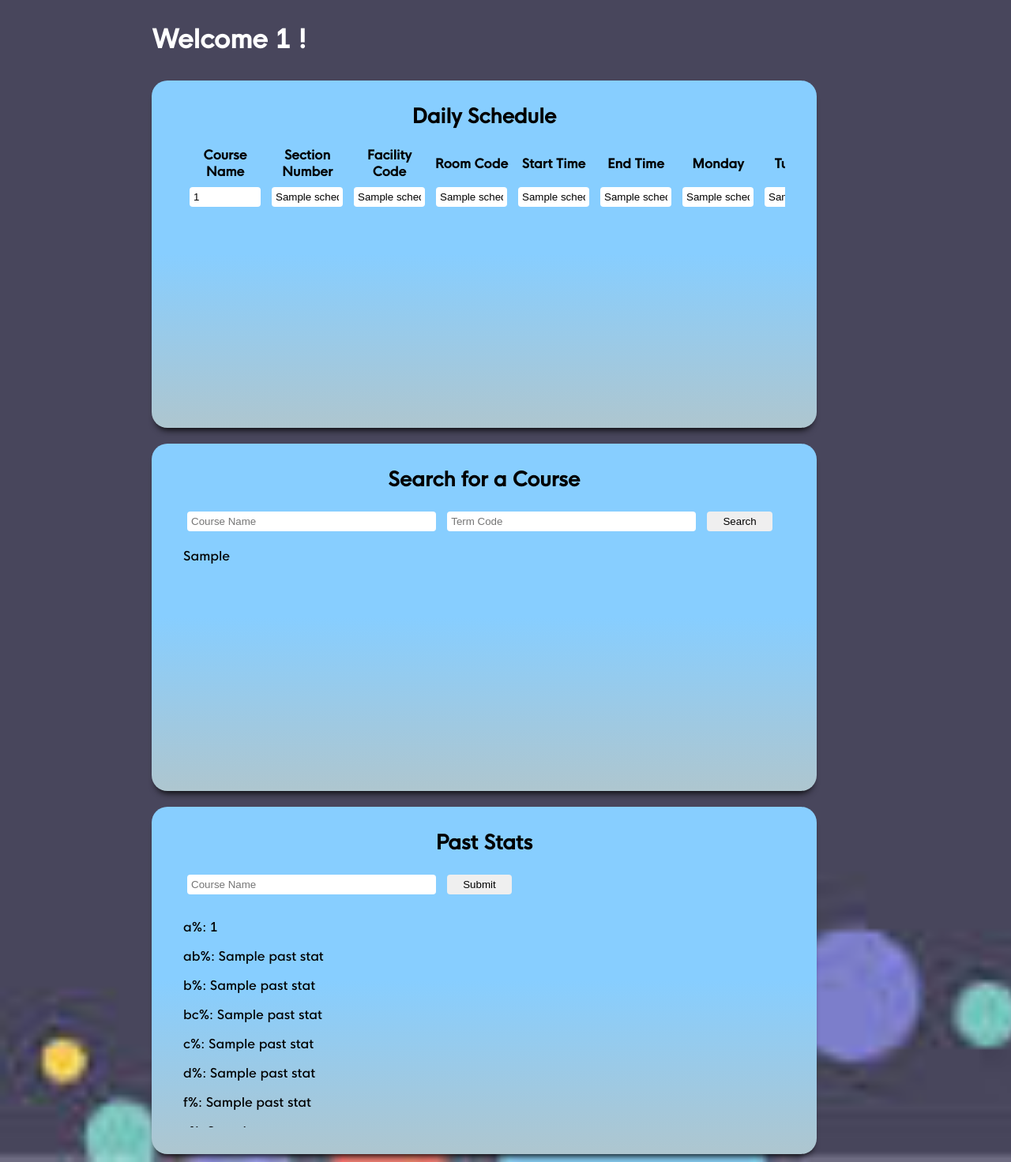
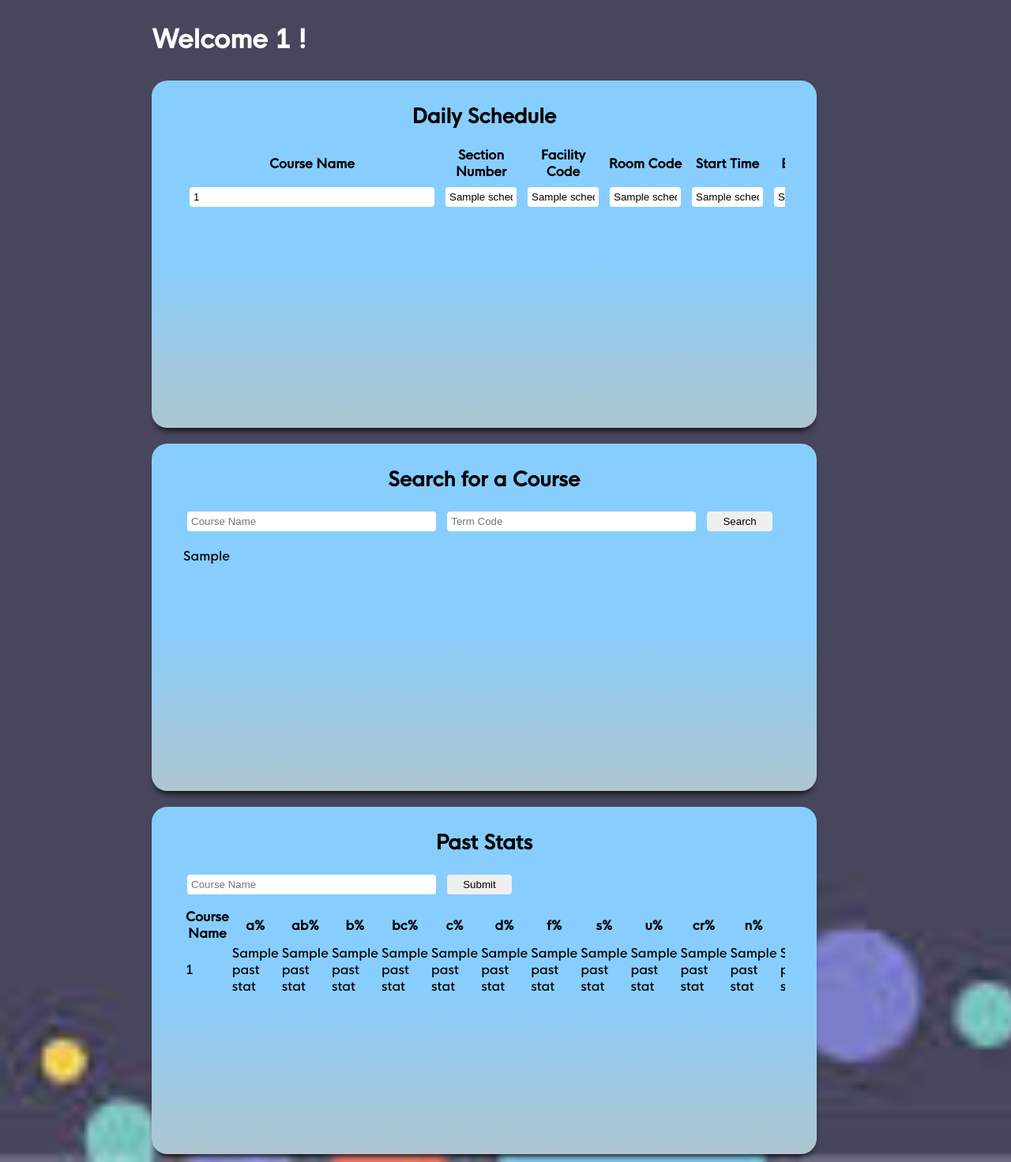
Before and after one commit to aarunishsinha/Course-Management-System, a Flask app: template templates/student.html in a window 1280 px wide. Shown: the part 63-1535 px from the top of the page at 79% size. Run offline with Flask 2, Linux system fonts and the light colour scheme; the template is opened without the code that fills it: most values are stand-ins (such as "Sample title", 1, 10 or a date in 2020); some libraries are stand-ins or nearby versions.

Commit message:
Correct pastStats of student to display in a table view, and add course name as a column.

```diff
--- a/static/css/instructor.css
+++ b/static/css/instructor.css
@@ -102,11 +102,12 @@ input[type="number"]{
   width: 3px;
   height: 3px;
   margin: 10px;
-  background-color: #eeeeee;
+  background-color: rgba(200,200,200,0.2);
 }
 
 ::-webkit-scrollbar-thumb {
-  background: #bbbbbb;
+  background: #ffffff;
+  display: inline;
 }
 
 .Short{
--- a/static/css/student.css
+++ b/static/css/student.css
@@ -26,3 +26,11 @@
 #topMargin{
   margin-top: 10px;
 }
+
+#CourseName{
+  width: 300px;
+}
+
+.studentScroll td{
+  width: 100px;
+}
--- a/templates/student.html
+++ b/templates/student.html
@@ -15,7 +15,7 @@
     {% for i in range(schedule|length) %}
       <tr>
         <form class="" action="/studentScreen/dropCourse" method="post">
-        <td><input type="text" name="CN" value="{{schedule[i][0]}}" readonly></td>
+        <td><input id = "CourseName" type="text" name="CN" value="{{schedule[i][0]}}" readonly></td>
         <td><input type="text" name="SN" value="{{schedule[i][1]}}" readonly></td>
         <td><input type="text" name="FC" value="{{schedule[i][2]}}" readonly></td>
         <td><input type="text" name="RC" value="{{schedule[i][3]}}" readonly></td>
@@ -95,22 +95,23 @@
       <th>Course Name</th><th>a%</th><th>ab%</th><th>b%</th><th>bc%</th><th>c%</th><th>d%</th><th>f%</th><th>s%</th><th>u%</th><th>cr%</th><th>n%</th><th>p%</th><th>i%</th><th>nw%</th><th>nr%</th><th>other%</th>
       {% for i in range(pastStats|length) %}
         <tr>
-          <p>a%: {{pastStats[i][0]}}</p>
-          <p>ab%: {{pastStats[i][2]}}</p>
-          <p>b%: {{pastStats[i][3]}}</p>
-          <p>bc%: {{pastStats[i][4]}}</p>
-          <p>c%: {{pastStats[i][5]}}</p>
-          <p>d%: {{pastStats[i][6]}}</p>
-          <p>f%: {{pastStats[i][7]}}</p>
-          <p>s%: {{pastStats[i][8]}}</p>
-          <p>u%: {{pastStats[i][9]}}</p>
-          <p>cr%: {{pastStats[i][10]}}</p>
-          <p>n%: {{pastStats[i][11]}}</p>
-          <p>p%: {{pastStats[i][12]}}</p>
-          <p>i%: {{pastStats[i][13]}}</p>
-          <p>nw%: {{pastStats[i][14]}}</p>
-          <p>nr%: {{pastStats[i][15]}}</p>
-          <p>other%: {{pastStats[i][16]}}</p>
+          <td>{{pastStats[i][0]}}</td>
+          <td> {{pastStats[i][2]}}</td>
+          <td> {{pastStats[i][3]}}</td>
+          <td> {{pastStats[i][4]}}</td>
+          <td> {{pastStats[i][5]}}</td>
+          <td>{{pastStats[i][6]}}</td>
+          <td> {{pastStats[i][7]}}</td>
+          <td> {{pastStats[i][8]}}</td>
+          <td> {{pastStats[i][9]}}</td>
+          <td>{{pastStats[i][10]}}</td>
+          <td> {{pastStats[i][11]}}</td>
+          <td> {{pastStats[i][12]}}</td>
+          <td> {{pastStats[i][13]}}</td>
+          <td> {{pastStats[i][14]}}</td>
+          <td> {{pastStats[i][15]}}</td>
+          <td> {{pastStats[i][16]}}</td>
+          <td> {{pastStats[i][17]}}</td>
         </tr>
       {% endfor %}
         </table>
```
